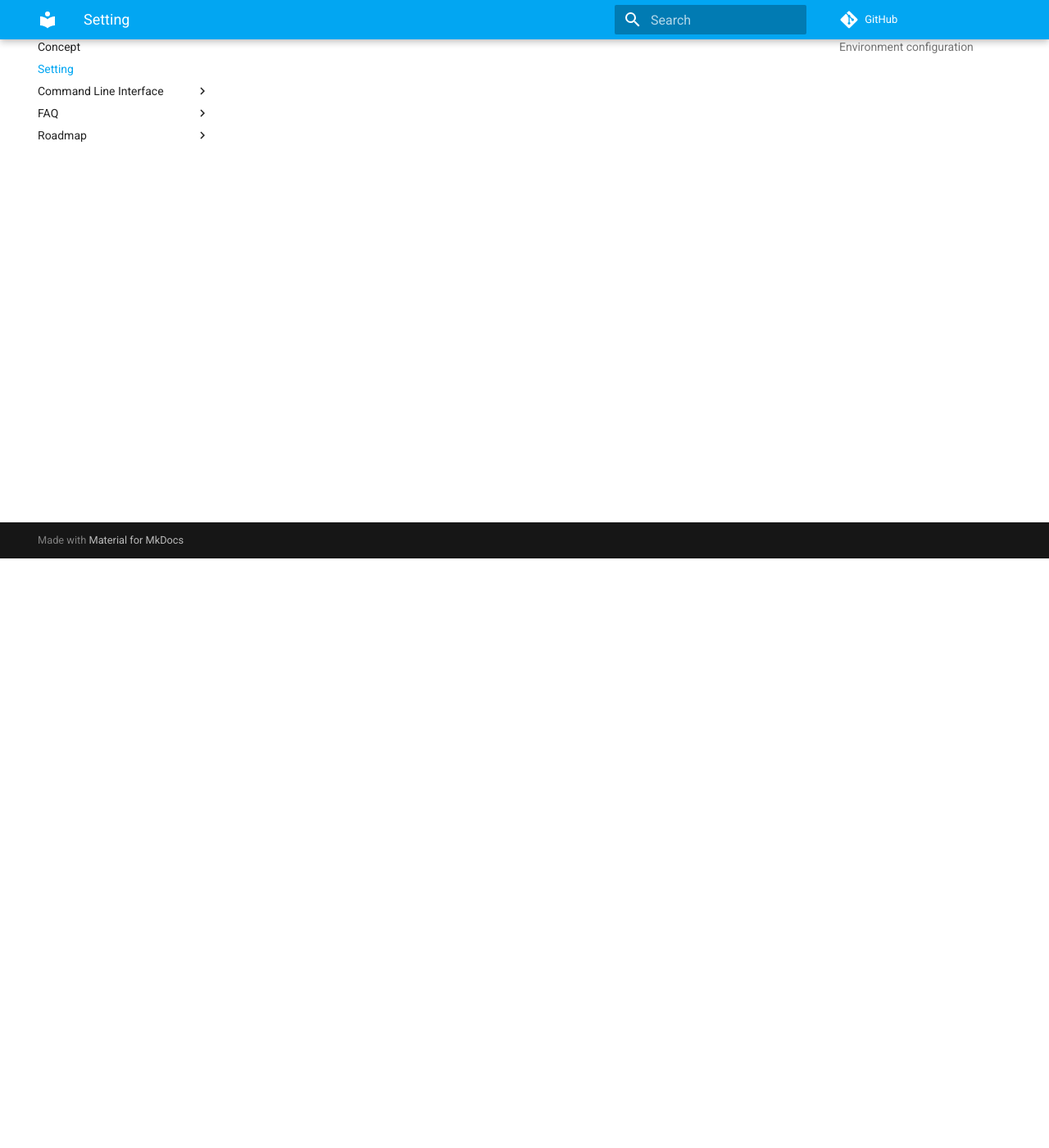
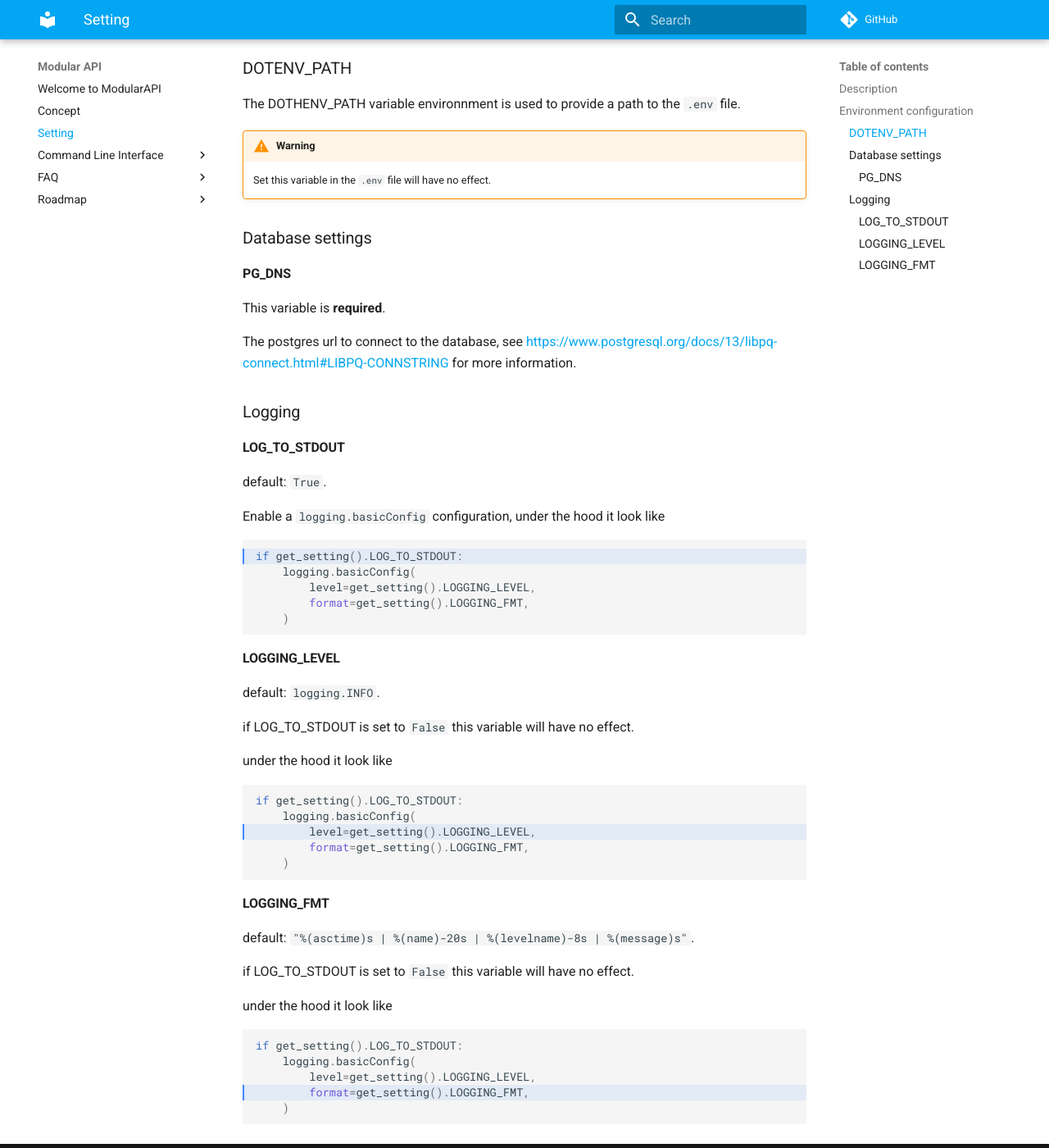
Before and after one commit to JamesDAdams/Modular-API, an MkDocs documentation site: the page built from doc/docs/setting.md, in a window 1280 px wide and 1400 px high, scrolled down 719 px. Shown: the whole window at 82% size. Built offline with MkDocs 1.6.1 and Material for MkDocs 9.7.7, drawn with Linux system fonts in a browser that asks for light colours; comment, search, counter and statistics services are not loaded; some of the changed text lies outside the part shown.

Commit message:
add doc setting

````diff
--- a/doc/docs/setting.md
+++ b/doc/docs/setting.md
@@ -6,6 +6,9 @@
 
 !!! info
     It is possible to configure multiple env using `.env` files.
+
+!!! warning
+    Even if you don't want to use `.env` file you must have one (but you can leave it blank).
 
 ??? example "Linux"
     ```
@@ -20,4 +23,60 @@
     TODO
     ```
 
-###
+### DOTENV_PATH
+The DOTHENV_PATH variable environnment is used to provide a path to the `.env` file.
+
+!!! warning
+    Set this variable in the `.env` file will have no effect.
+
+### Database settings
+#### PG_DNS
+
+This variable is **required**.
+
+The postgres url to connect to the database, see [https://www.postgresql.org/docs/13/libpq-connect.html#LIBPQ-CONNSTRING](https://www.postgresql.org/docs/13/libpq-connect.html#LIBPQ-CONNSTRING){target=_blank} for more information.
+
+### Logging
+
+#### LOG_TO_STDOUT
+
+default: `True`.
+
+Enable a `logging.basicConfig` configuration, under the hood it look like
+```py hl_lines="1"
+if get_setting().LOG_TO_STDOUT:
+    logging.basicConfig(
+        level=get_setting().LOGGING_LEVEL,
+        format=get_setting().LOGGING_FMT,
+    )
+```
+
+#### LOGGING_LEVEL
+
+default: `logging.INFO`.
+
+if LOG_TO_STDOUT is set to `False` this variable will have no effect.
+
+under the hood it look like
+```py hl_lines="3"
+if get_setting().LOG_TO_STDOUT:
+    logging.basicConfig(
+        level=get_setting().LOGGING_LEVEL,
+        format=get_setting().LOGGING_FMT,
+    )
+```
+
+#### LOGGING_FMT
+
+default: `"%(asctime)s | %(name)-20s | %(levelname)-8s | %(message)s"`.
+
+if LOG_TO_STDOUT is set to `False` this variable will have no effect.
+
+under the hood it look like
+```py hl_lines="4"
+if get_setting().LOG_TO_STDOUT:
+    logging.basicConfig(
+        level=get_setting().LOGGING_LEVEL,
+        format=get_setting().LOGGING_FMT,
+    )
+```
````
Also changed, not shown: 2 other files.
